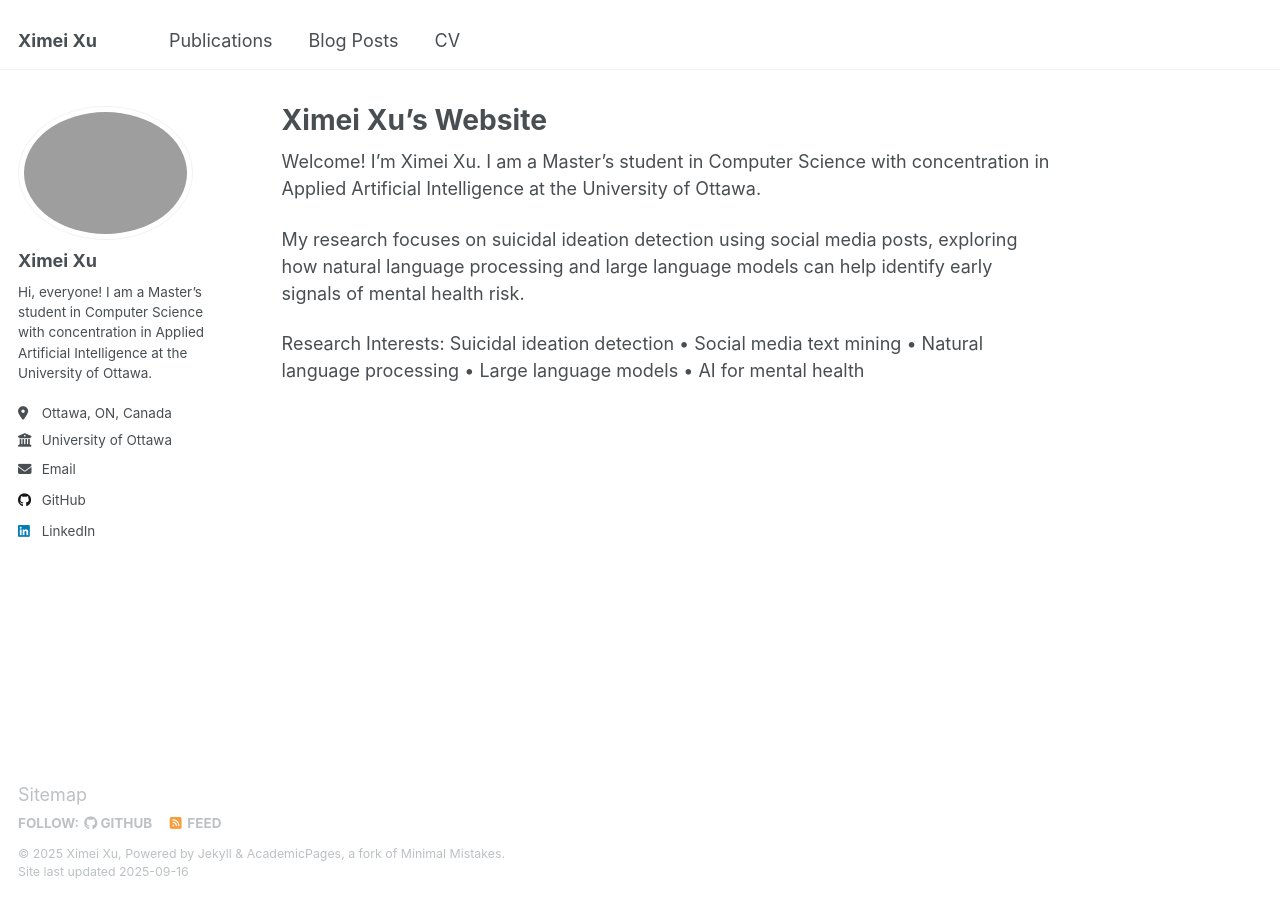
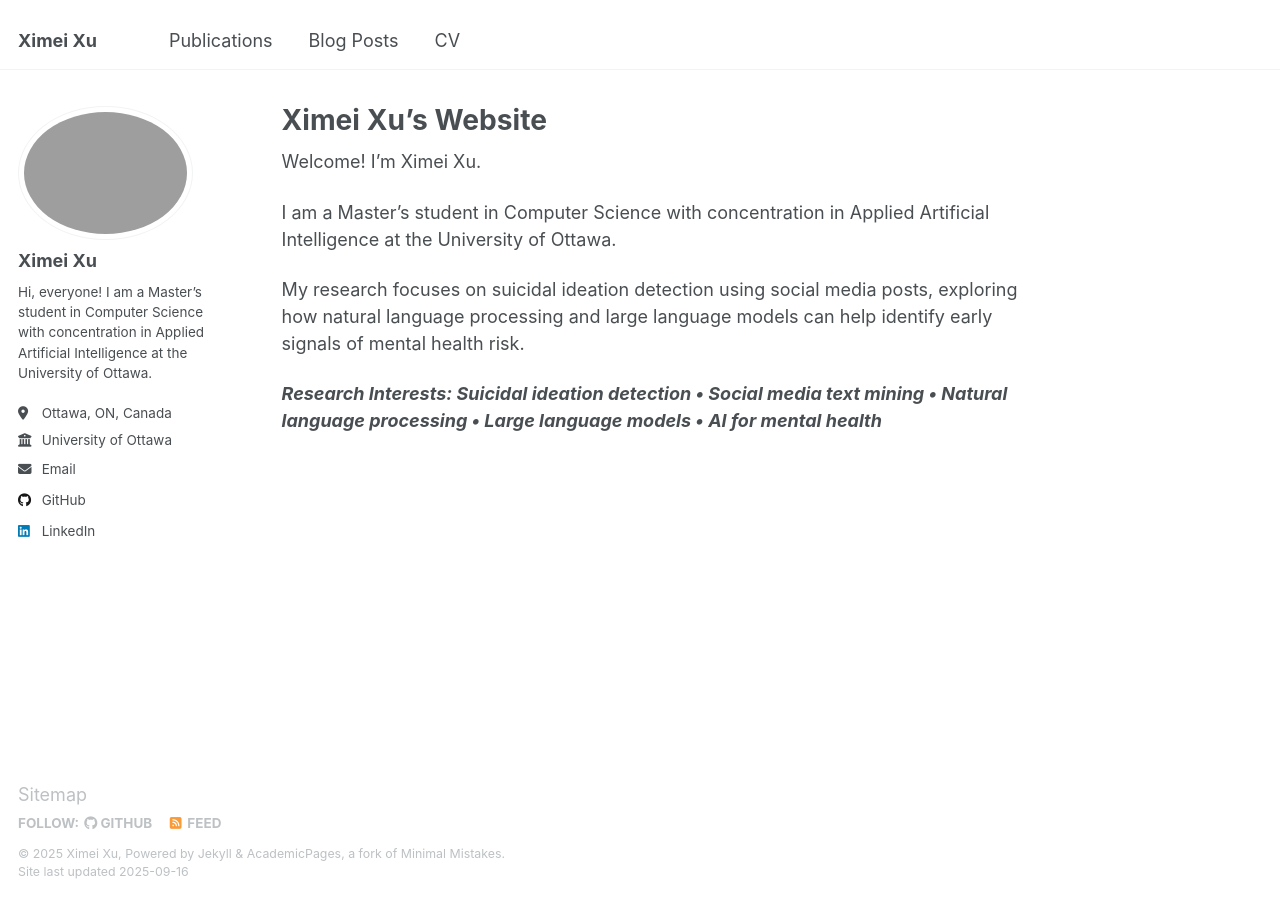
Before and after one commit to Ximei-Sommer/Ximei-Sommer, a Jekyll site: the page built from _pages/about.md, in a window 1280 px wide. Built offline with Jekyll 4.4.1, drawn with Linux system fonts in a browser that asks for light colours.

```diff
--- a/_pages/about.md
+++ b/_pages/about.md
@@ -8,8 +8,9 @@ redirect_from:
 ---
 
 Welcome! I’m Ximei Xu.
+
 I am a Master’s student in Computer Science with concentration in Applied Artificial Intelligence at the University of Ottawa.
 
 My research focuses on suicidal ideation detection using social media posts, exploring how natural language processing and large language models can help identify early signals of mental health risk.
 
-Research Interests: Suicidal ideation detection • Social media text mining • Natural language processing • Large language models • AI for mental health
+***Research Interests: Suicidal ideation detection • Social media text mining • Natural language processing • Large language models • AI for mental health***
```
